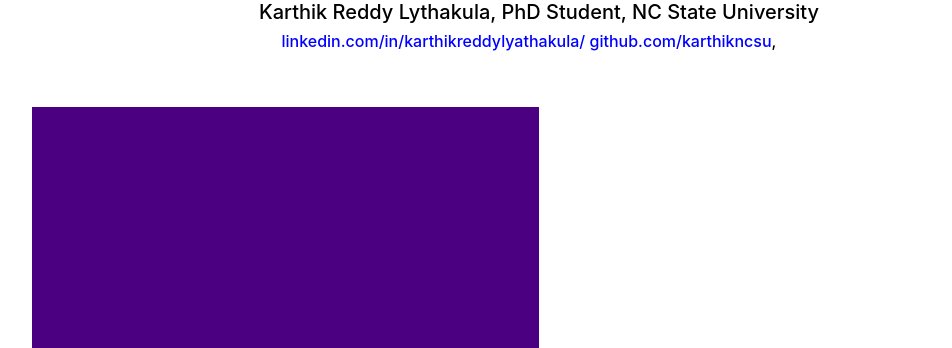
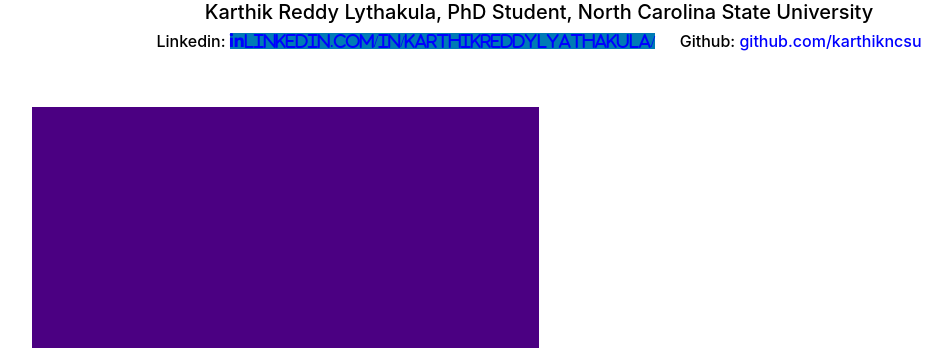
Before and after one commit to karthikncsu/Django-website-for-sampling-high-dimensional-space, a Django app: page / in a window 1280 px wide. Shown: the part 72-420 px from the top of the page, without its empty margins (101-1053 px from the left). Run offline with Django 3.2, Linux system fonts and the light colour scheme; some libraries are stand-ins or nearby versions.

Commit message:
Added linkedin details

```diff
--- a/static/css/base.css
+++ b/static/css/base.css
@@ -36,6 +36,10 @@
     border-radius: 50%;
   }
 
+  .fa-linkedin {
+    background: #007bb5;
+    color: white;
+  }
 
   @media (min-width: 768px) {
     .h-md-100 { height: 100vh; }
--- a/templates/base.html
+++ b/templates/base.html
@@ -27,10 +27,10 @@
         <!-- <a class="navbar-brand" href="{% url 'home' %}"><button class="btn" style="color: white;" ><i class="fa fa-home"></i> Home</button></a>
         <a class="navbar-brand" href="{% url 'results' %}"><button class="btn" style="color: white;" ><i class="fa fa-home"></i> Results</button></a> -->
     </nav>
-     <h5 style="text-align: center; color: black;">Karthik Reddy Lythakula, PhD Student, NC State University</h5>
+     <h5 style="text-align: center; color: black;">Karthik Reddy Lythakula, PhD Student, North Carolina State University</h5>
      <h6 style="text-align: center; color: black;">
-        <a style="color: blue;" href="https://www.linkedin.com/in/karthikreddylyathakula/">linkedin.com/in/karthikreddylyathakula/</a>
-        <a style="color: blue;" href="https://github.com/karthikncsu">github.com/karthikncsu</a>, &emsp;
+        Linkedin: <a style="color: blue;" href="https://www.linkedin.com/in/karthikreddylyathakula/" class="fa fa-linkedin">linkedin.com/in/karthikreddylyathakula/</a> &emsp;
+        Github: <a style="color: blue;" href="https://github.com/karthikncsu">github.com/karthikncsu</a>
     </h6>
 
 
```
